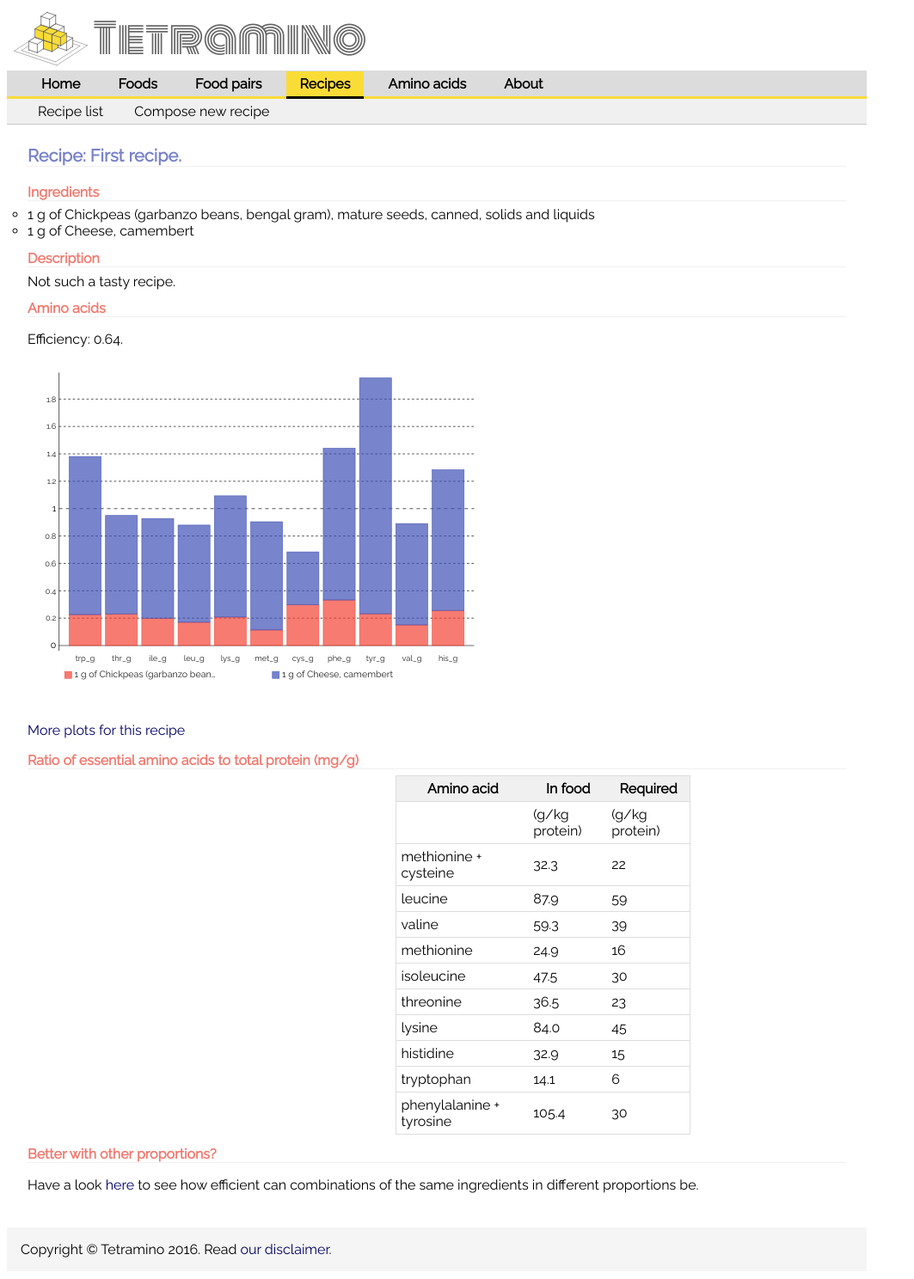
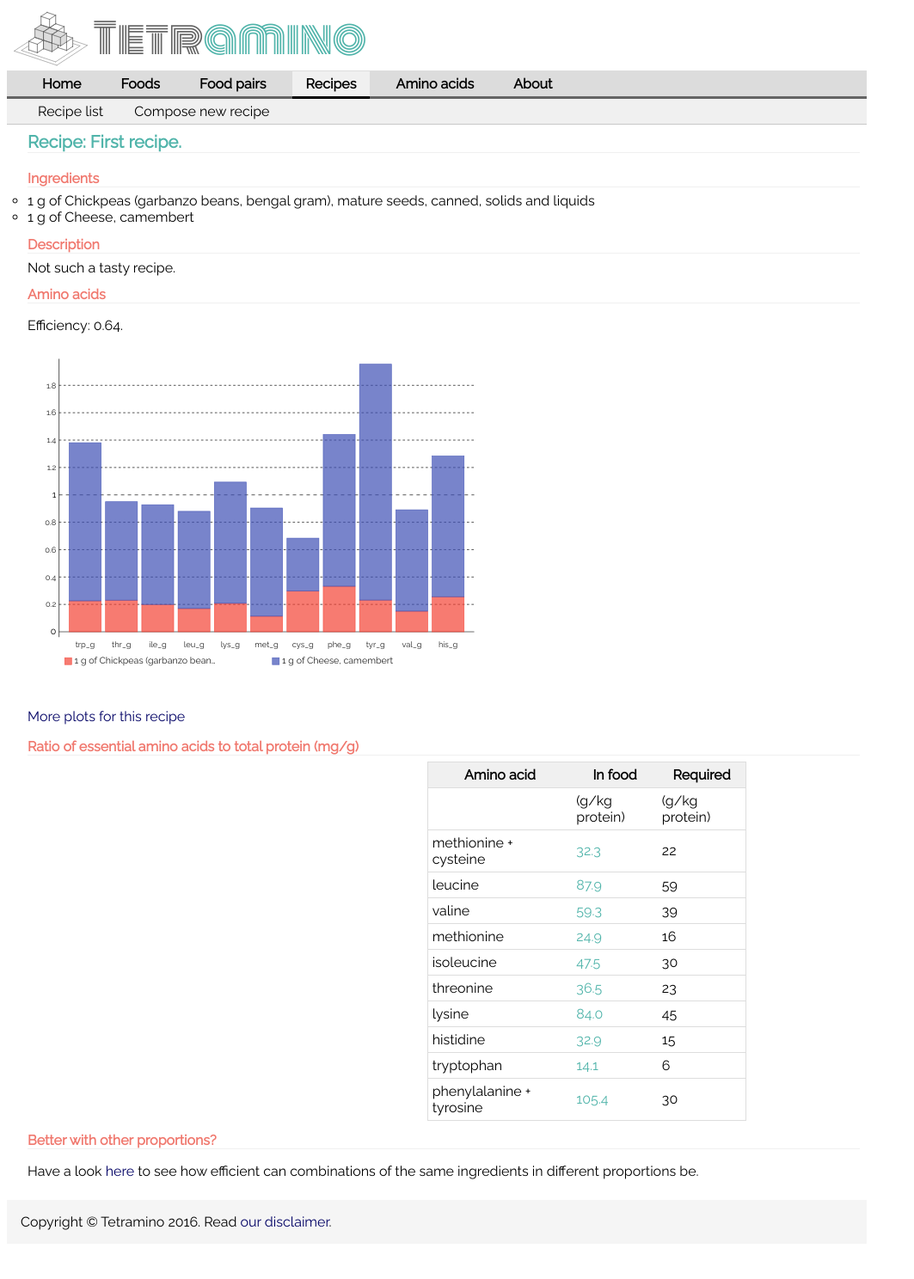
Before and after one commit to RobertoBalamino/amino-repo, a Django app: page /showRecipe/1/ in a window 1280 px wide. Shown: the whole page at 86% size, without its empty margins (0-1063 px from the left). After the commit the page ends 1431 px from the top, so only its background shows below. Run offline with Django 3.2, Linux system fonts and the light colour scheme; data comes from the database, SQL or seed files in the repository; both versions use the stored data as it was after the commit; some libraries are stand-ins or nearby versions.

Commit message:
greyer style and colors from prop of requirements

```diff
--- a/aminoApp/models.py
+++ b/aminoApp/models.py
@@ -167,7 +167,8 @@ class Food(models.Model):
 class Recipe(models.Model):
     title = models.CharField(max_length=255)
     description = models.TextField(null=True, blank=True)
-    category = models.CharField(max_length=15, null=True, blank=True) # or a choice
+    category = models.CharField(max_length=20, null=True, blank=True) # or a choice
+    link = models.CharField(max_length=30, null=True, blank=True)
     date_added = models.DateTimeField('date added', null=True, blank=True,auto_now_add=True)
     efficiency = models.FloatField(null=True)
     def __str__(self):
--- a/aminoApp/static/aminoApp/yellowBungeeStyle.css
+++ b/aminoApp/static/aminoApp/yellowBungeeStyle.css
@@ -1,4 +1,12 @@
 /*reference colors:*/
+/*blue: color: rgb(120,130,200);*/
+/*red: color: rgb(240,120,110);*/
+/*green: color: rgb(80,180,170);*/
+/*yellow: color: rgb(255,210,80);*/
+/*orange: color: rgb(255,140,100);*/
+/*gray head rgb(220,220,220)*/
+/*gray subhead rgb(240,240,240)*/
+
 img {
   vertical-align:middle;
 }
@@ -82,11 +90,31 @@ table {
     background-color: white;
     /*rgb(250,250,250);*/
     color: rgb(100,100,100);
+    /*color: rgb(255,140,100);*/
     padding-top: 0;
     padding-right: 0;
     padding-bottom: 0;
     padding-left: 0;
 }
+
+.titlebarSecondColor {
+    color: rgb(80,180,170);
+}
+
+.redColor {
+    color: rgb(240,120,110);
+}
+
+.greenColor {
+    color: rgb(80,180,170);
+}
+
+.yellowColor {
+    /*color: rgb(255,210,80);*/
+    color: rgb(255,140,100);
+}
+
+
 
 div#container
 {
@@ -96,7 +124,7 @@ div#container
 
 .squareTile
 {
-    width:45%;
+    width:48%;
     float:left;
 }
 
@@ -112,7 +140,7 @@ div#container
 
 #headbar ul li a {
     text-decoration:none;
-    margin: 4px;
+    margin: 5px;
 	padding: 5px 16px 5px 16px;
 	font-weight: bold;
 	color: black;
@@ -127,7 +155,9 @@ div#container
 
 div#headbar {
 	background-color:rgb(220,220,220);
-	border-bottom: solid rgb(250,220,55);
+	/*border-bottom: solid rgb(250,220,55);*/
+	/*border-bottom: solid rgb(120,130,200);*/
+	border-bottom: solid rgb(100,100,100);
 	}
 
 /*div#headbar {*/
@@ -167,7 +197,7 @@ a:active {
 }
 
 #headbar li a:hover {
-    background-color: rgb(250,200,50);
+    background-color: rgb(255,210,80);
     border-bottom: solid rgb(180,180,180);
 }
 
@@ -201,7 +231,8 @@ li a:hover {
 /*current section*/
 #section-home .nav-home a, #section-foods .nav-foods a, #section-about .nav-about a,
     #section-foodpairs .nav-foodpairs a, #section-recipes .nav-recipes a, #section-aminos .nav-aminos a {
-    background-color:rgb(250,220,55);
+    /*background-color:rgb(250,220,55);*/
+    background-color:rgb(240,240,240);
     border-bottom: solid rgb(0,0,0);
             }
 
@@ -225,7 +256,8 @@ li a:hover {
     text-align: left;
     /*text-align: center;*/
     /*color: rgb(100,100,100);*/
-    color: rgb(120,130,200);
+    /*color: rgb(120,130,200);*/
+    color: rgb(80,180,170);
 	border-bottom: solid 1px rgb(240,240,240);
 	}
 
@@ -251,7 +283,8 @@ div#footer {
 	}
 
 div#content {
-	margin: 1em;
+    margin-left:1em;
+	margin-right: 0em;
 	padding: 0.5em;
 	/*border-top: solid rgb(100,200,255);*/
 	float: none
--- a/aminoApp/templates/aminoApp/base.html
+++ b/aminoApp/templates/aminoApp/base.html
@@ -24,7 +24,7 @@
                 <tr>
                     <td width="10%"><img src="/static/aminoApp/platefulOfCubes.svg" height="70" width="100" align="middle"/></td>
                     <!--<td width="10%"><img src="{% static "aminoApp/platefulOfCubes.svg" %}" height="70" width="100" align="middle"/></td>-->
-                    <td>Tetramino</td>
+                    <td>Tetr<span class="titlebarSecondColor">amino</span></td>
                 </tr>
             </table>
             <!--Tetramino-->
--- a/aminoApp/templates/aminoApp/presentRecipe.html
+++ b/aminoApp/templates/aminoApp/presentRecipe.html
@@ -46,7 +46,7 @@
     {% for row in zippedInfoPerGramProt %}
         <tr>
             <td>{{row.0}}</td>
-            <td>{{row.1| floatformat:1 }}</td>
+            <td><span class="{{row.3}}">{{row.1| floatformat:1 }}</span></td>
             <td>{{row.2| floatformat:0}}</td>
         </tr>
     {% endfor %}
--- a/aminoApp/utilityFunctions.py
+++ b/aminoApp/utilityFunctions.py
@@ -344,6 +344,7 @@ def getRequirementsPerGramProtein(nutVal):
     values = [1000*aval/nutVal.prot for aval in absoluteValues]
     propOfRequirement = np.divide(values,required)
 
+
     # ordering
     allZipped = zip(propOfRequirement,amino_acids,amino_acids_short,required,absoluteValues,values)
     allZippedSorted = sorted(allZipped, key = lambda t: t[0])
@@ -354,6 +355,7 @@ def getRequirementsPerGramProtein(nutVal):
     required = unzipped[3]
     absoluteValues = unzipped[4]
     values = unzipped[5]
+    color = [getColorFromProportion(prop) for prop in propOfRequirement]
 
     # plot
     custom_style = getCustomPygalStyle(defaultFontSize=30)
@@ -363,5 +365,14 @@ def getRequirementsPerGramProtein(nutVal):
     bar_chart.add('Required', required)
     bar_chart.x_labels = amino_acids_short
     rendered_chart=bar_chart.render_data_uri()
-    perGramProtInfo = {'chart':rendered_chart,'amino_acids':amino_acids,'values':values,'required':required,'propOfRequirement':propOfRequirement}
+    perGramProtInfo = {'chart':rendered_chart,'amino_acids':amino_acids,'values':values,'required':required,'propOfRequirement':propOfRequirement,'color':color}
     return perGramProtInfo
+
+def getColorFromProportion(prop):
+    if prop>1.1:
+        color = 'greenColor'
+    elif prop>0.8:
+        color = 'yellowColor'
+    else:
+        color = 'redColor'
+    return color
--- a/aminoApp/views.py
+++ b/aminoApp/views.py
@@ -487,7 +487,7 @@ def showRecipe(request,recipeid):
     perGramProtInfo = getRequirementsPerGramProtein(recipeNutrValue)
 
     chartPerProtein = perGramProtInfo['chart']
-    zippedInfoPerGramProt = zip(perGramProtInfo['amino_acids'],perGramProtInfo['values'],perGramProtInfo['required'])
+    zippedInfoPerGramProt = zip(perGramProtInfo['amino_acids'],perGramProtInfo['values'],perGramProtInfo['required'],perGramProtInfo['color'])
     # zippedInfoPerGramProt = sorted(zippedInfoPerGramProt, key = lambda t: t[1])
     context = {'efficiency': recipeEff,'ingredients':ingredients,'recipe':recipe,'chartProps':chartProps,'zippedInfoPerGramProt':zippedInfoPerGramProt,'chartPerProtein':chartPerProtein,}
     return render(request, 'aminoApp/presentRecipe.html', context)
```
Also changed, not shown: assets/aminoApp/yellowBungeeStyle.css (+40 -7 lines), aminoApp/migrations/0004_auto_20161012_1559.py (added), aminoApp/static/aminoApp/platefulOfCubes.svg, assets/aminoApp/platefulOfCubes.svg, db.sqlite3.
